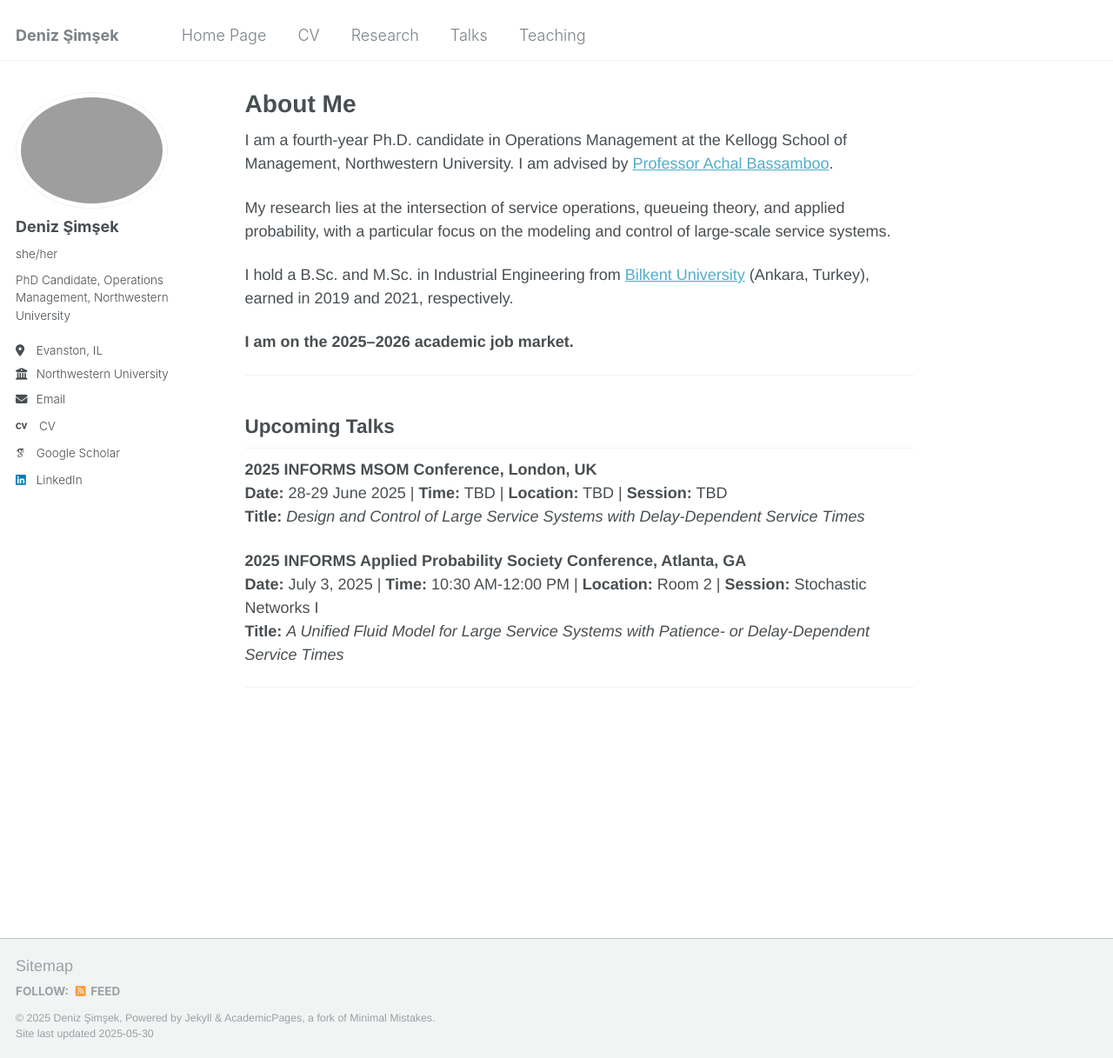
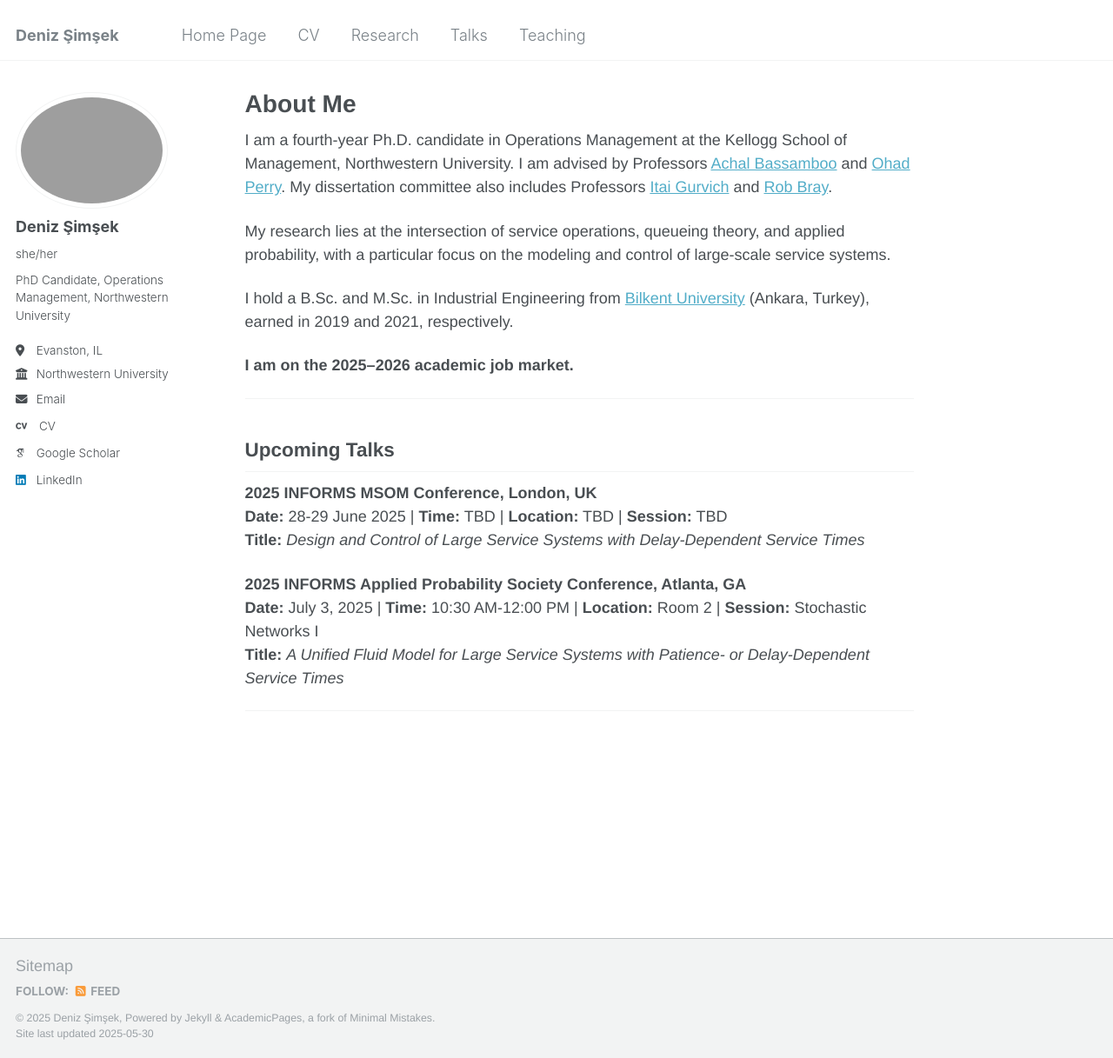
Before and after one commit to deniz-simsek/deniz-simsek.github.io, a Jekyll site: the page built from _pages/about.md, in a window 1280 px wide and 1217 px high. Shown: the whole window at 87% size. Built offline with Jekyll 4.4.1, drawn with Linux system fonts in a browser that asks for light colours; some web fonts are replaced.

Commit message:
Update about.md

```diff
--- a/_pages/about.md
+++ b/_pages/about.md
@@ -7,7 +7,7 @@ redirect_from:
   - /about.html
 ---
 
-I am a fourth-year Ph.D. candidate in Operations Management at the Kellogg School of Management, Northwestern University. I am advised by [Professor Achal Bassamboo](https://www.kellogg.northwestern.edu/faculty/directory/bassamboo_achal/).
+I am a fourth-year Ph.D. candidate in Operations Management at the Kellogg School of Management, Northwestern University. I am advised by Professors [Achal Bassamboo](https://www.kellogg.northwestern.edu/faculty/directory/bassamboo_achal/) and [Ohad Perry](https://people.smu.edu/operry/homepage/). My dissertation committee also includes Professors [Itai Gurvich](https://www.kellogg.northwestern.edu/faculty/directory/gurvich_itai.aspx) and [Rob Bray](https://www.kellogg.northwestern.edu/faculty/directory/bray_robert/).
 
 My research lies at the intersection of service operations, queueing theory, and applied probability, with a particular focus on the modeling and control of large-scale service systems.
 
```
